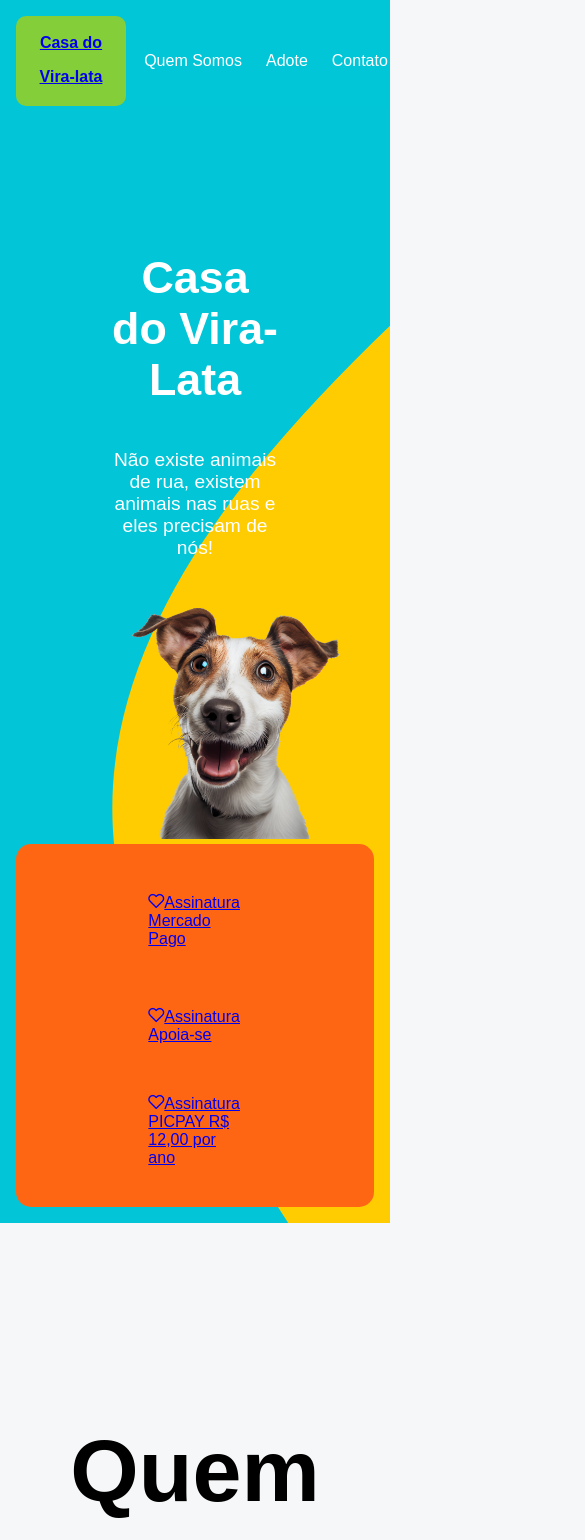
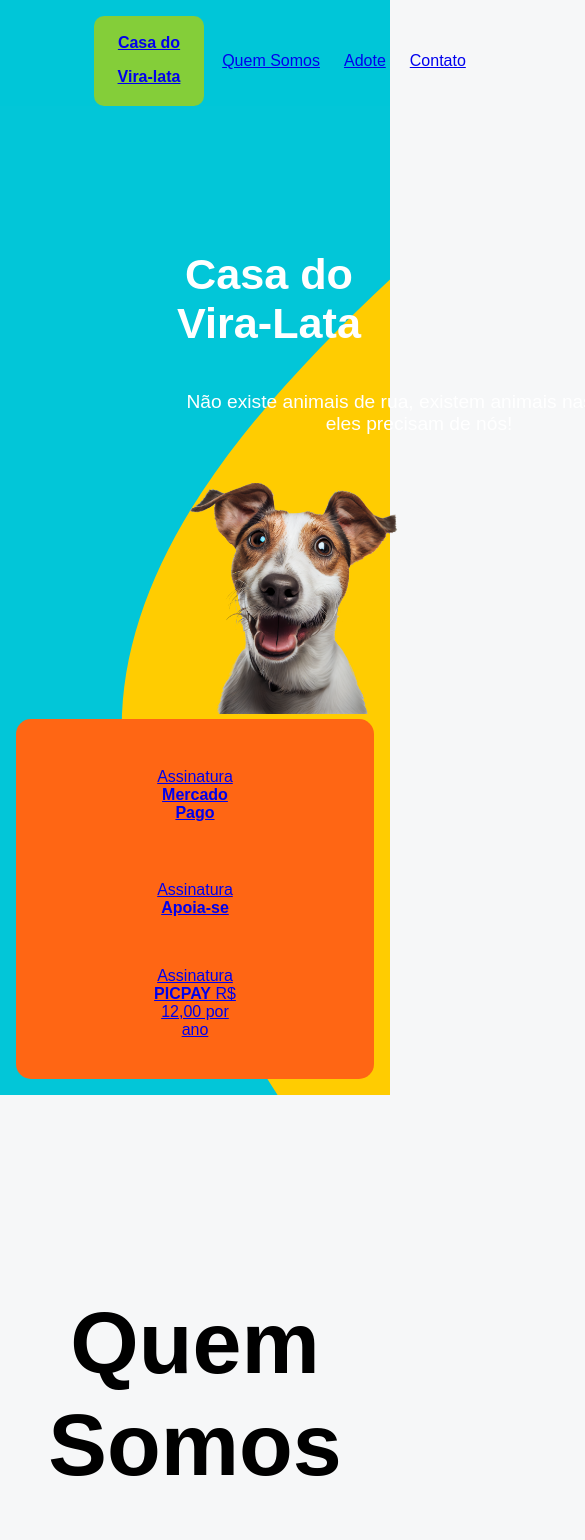
Before and after one commit to Caarlos7x/casa_do_vira-lata_frontend, a Next.js app in the folder casa_do_vira-lata/: page /home/Home in a window 390 px wide. Shown: the top 1540 px of the page, 585 px wide, since content can reach past the window. Built offline with nearby package versions, Linux system fonts and the light colour scheme.

Commit message:
ajuste de responsividade e ajuste de sessẽs..

```diff
--- a/casa_do_vira-lata/app/page.tsx
+++ b/casa_do_vira-lata/app/page.tsx
@@ -1,6 +1,5 @@
 
 import HomeComponent from "../src/pages/home/Home";
-
 
 export default function Home() {
   return (
--- a/casa_do_vira-lata/src/components/toolbar/Toolbar.css
+++ b/casa_do_vira-lata/src/components/toolbar/Toolbar.css
@@ -2,6 +2,7 @@
     display: flex;
     width: 100vw;
     height: auto;
+    margin-left: 20%;
 }
 
 .nav-logo {
@@ -24,12 +25,6 @@
     width: 100%;
     gap: 1rem;
     margin: 1rem 0 0 1rem;
-
-    a {
-        text-decoration: none;
-        color: 333;
-        font-weight: 700;
-    }
 }
 
 /* top right bottom left */
--- /dev/null
+++ b/casa_do_vira-lata/src/pages/_document.js
@@ -0,0 +1,22 @@
+import Document, { Html, Head, Main, NextScript } from 'next/document';
+
+class MyDocument extends Document {
+  render() {
+    return (
+      <Html>
+        <Head>
+          <link
+            href="https://fonts.googleapis.com/css2?family=Montserrat:wght@400;700&display=swap"
+            rel="stylesheet"
+          />
+        </Head>
+        <body>
+          <Main />
+          <NextScript />
+        </body>
+      </Html>
+    );
+  }
+}
+
+export default MyDocument;
--- a/casa_do_vira-lata/src/pages/galleria/PhotoGrid.tsx
+++ b/casa_do_vira-lata/src/pages/galleria/PhotoGrid.tsx
@@ -1,5 +1,5 @@
 import React, { useState, useEffect } from 'react';
-import { PhotoService } from '../../services/PhotoService'; // Ajuste o caminho conforme necessário
+import { PhotoService } from '../../services/PhotoService';
 import Image from 'next/image';
 
 const PhotoGrid = () => {
@@ -8,8 +8,8 @@ const PhotoGrid = () => {
   useEffect(() => {
     PhotoService.getImages()
       .then(data => {
-        console.log('Images loaded:', data); // Log para depuração
-        setImages(data.slice(0, 9)); // Limitar a 9 imagens para o grid 3x3
+        console.log('Images loaded:', data);
+        setImages(data.slice(0, 9));
       })
       .catch(error => console.error('Error loading images:', error));
   }, []);
--- a/casa_do_vira-lata/src/pages/home/Home.css
+++ b/casa_do_vira-lata/src/pages/home/Home.css
@@ -1,10 +1,10 @@
-/* Global Styles */
+
 body,
 html {
   height: 100%;
   margin: 0;
   padding: 0;
-  font-family: "Arial", sans-serif;
+  font-family: "Monserrat", sans-serif;
   background-color: #f6f7f8;
 }
 
@@ -38,16 +38,16 @@ html {
   color: white;
 }
 
-.nav-links a,
+/* .nav-links a,
 .nav-social a {
   text-decoration: none;
   color: white;
   font-weight: 500;
-}
+} */
 
 .nav-links a:hover,
 .nav-social a:hover {
-  color: #f0f0f0;
+  color: #333;
 }
 
 /* Hero Section */
@@ -55,6 +55,10 @@ html {
   background: url("../../../public/images/bg.svg") center/cover no-repeat;
   padding: 5rem 5rem;
   color: white;
+}
+
+.casa-vl-hero-row {
+  margin-left: 9.25rem;
 }
 
 .casa-vl-hero-info {
@@ -68,6 +72,7 @@ html {
 
 .casa-vl-hero-info p {
   font-size: 2rem;
+  width: 31.25rem;
 }
 
 .hero-img {
@@ -76,6 +81,11 @@ html {
   height: 500px;
   width: 500px;
 }
+
+.casa-vl-hero-img {
+  padding-right: 100px;
+}
+
 
 /* Info Card */
 .casa-vl-hero-info-panel {
@@ -339,7 +349,7 @@ html {
     text-align: center;
 
     h3 {
-      font-size: 2.8rem !important;
+      font-size: 2.7rem !important;
     }
 
     p {
@@ -369,6 +379,7 @@ html {
 
   .display-patreon a {
     margin: 20px 0 20px 0;
+    text-align: center;
 
     &:hover {
       color: #333;
--- a/casa_do_vira-lata/src/pages/home/Home.tsx
+++ b/casa_do_vira-lata/src/pages/home/Home.tsx
@@ -32,7 +32,7 @@ const HomeComponent = () => {
                 {/* Hero Section */}
                 <section id="home">
                     <IonRow className="casa-vl-hero-row">
-                        <IonCol size="6" className="casa-vl-hero-info">
+                        <IonCol size="12" sizeMd="6" className="casa-vl-hero-info">
                             <h3>Casa do Vira-Lata</h3>
                             <p>
                                 Não existe animais de rua, existem animais nas ruas e eles
@@ -40,7 +40,7 @@ const HomeComponent = () => {
                             </p>
                         </IonCol>
 
-                        <IonCol size="6" className="casa-vl-hero-img">
+                        <IonCol size="12" sizeMd="6" className="casa-vl-hero-img">
                             <div className="hero-img"></div>
                         </IonCol>
                     </IonRow>
@@ -49,22 +49,19 @@ const HomeComponent = () => {
                         <IonRow className="casa-vl-hero-info-panel">
                             <IonCol size="4" className="display-patreon">
                                 <a href="https://www.mercadopago.com.br/subscriptions/checkout?preapproval_plan_id=2c9380848dc7c6e8018de5c56be114ce" target="_blank" rel="noopener">
-                                    <i className="pi pi-heart"></i>
-                                    <span>Assinatura Mercado Pago</span>
+                                    <span>Assinatura <strong>Mercado Pago</strong></span>
                                 </a>
                             </IonCol>
 
                             <IonCol size="4" className="display-patreon">
                                 <a href="https://apoia.se/casadoviralata" target="_blank" rel="noopener">
-                                    <i className="pi pi-heart"></i>
-                                    <span>Assinatura Apoia-se</span>
+                                    <span>Assinatura <strong>Apoia-se</strong></span>
                                 </a>
                             </IonCol>
 
                             <IonCol size="4" className="display-patreon">
                                 <a href="https://app.picpay.com/user/assinaturacasadoviralata" target="_blank" rel="noopener">
-                                    <i className="pi pi-heart"></i>
-                                    <span>Assinatura PICPAY R$ 12,00 por ano</span>
+                                    <span>Assinatura <strong>PICPAY</strong> R$ 12,00 por ano</span>
                                 </a>
                             </IonCol>
 
```
